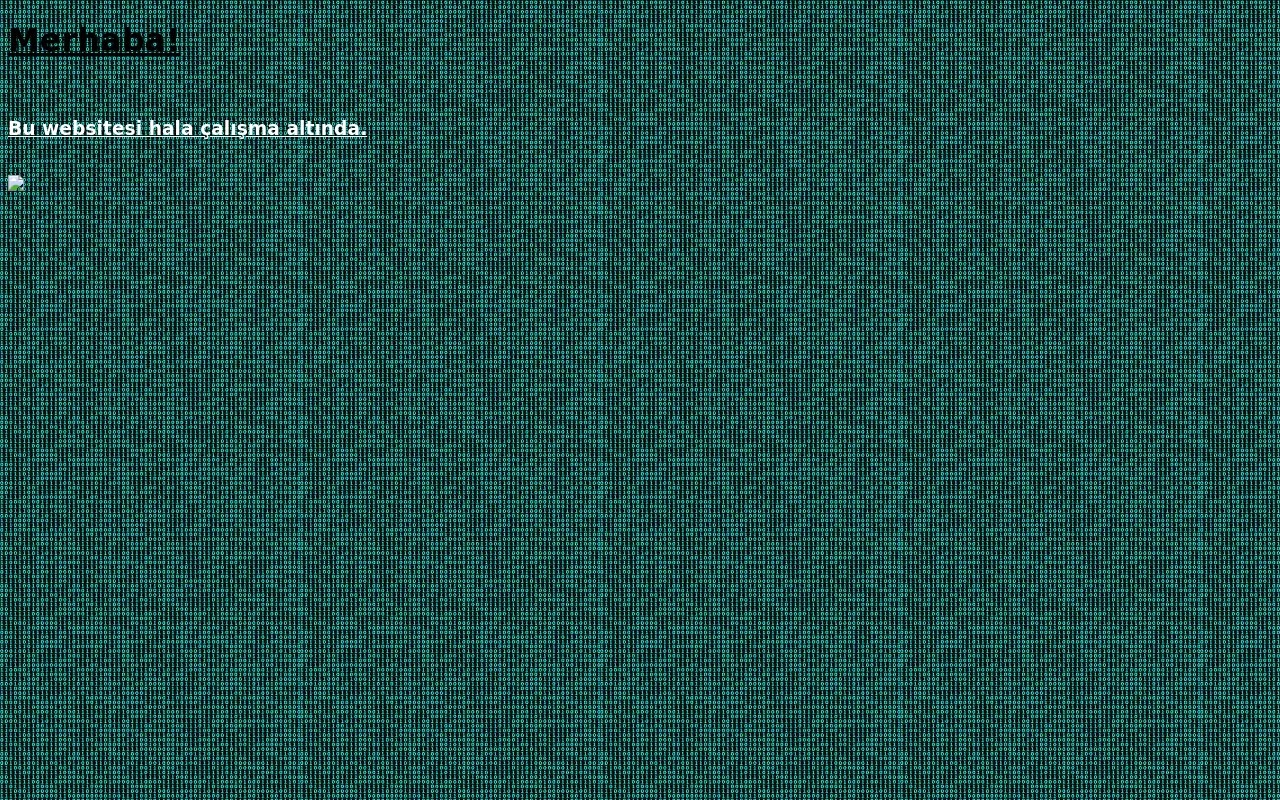
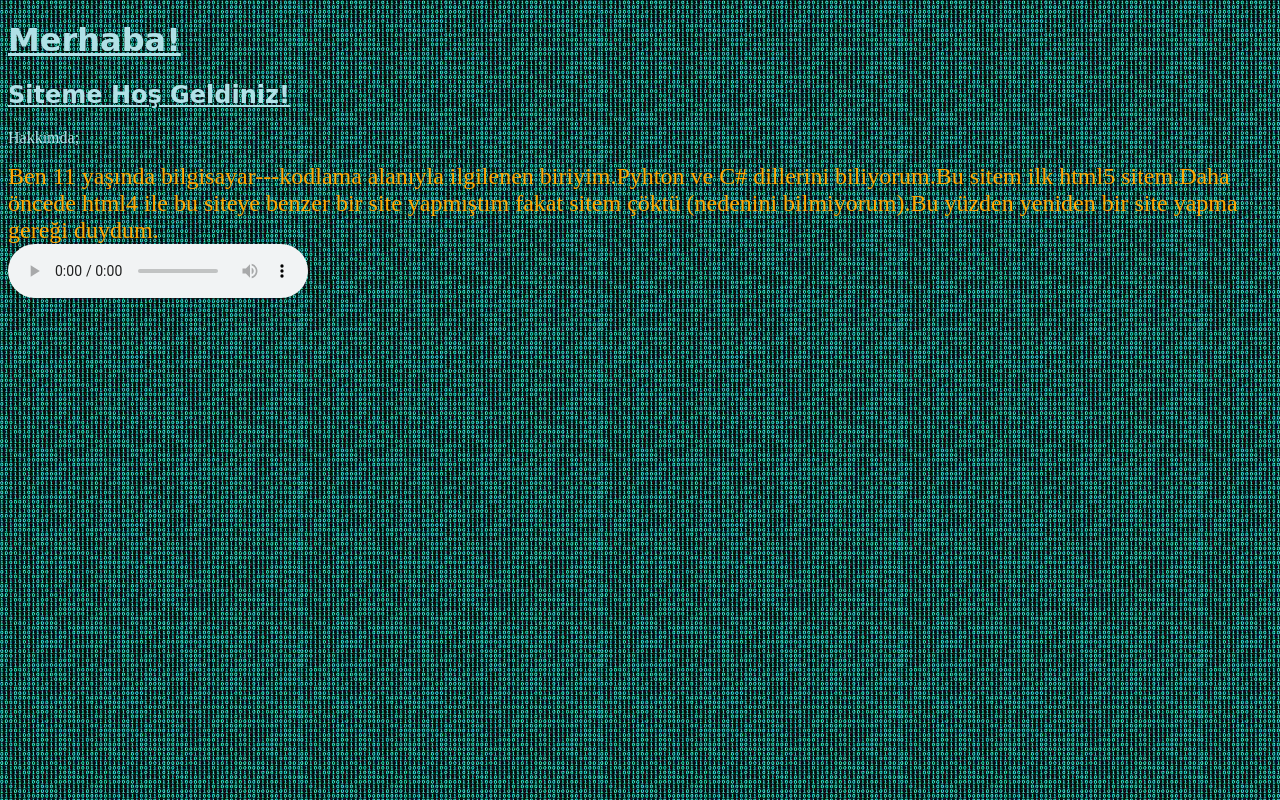
Before and after one commit to cinar06/cinar.github.io, a plain HTML site: page index.html in a window 1280 px wide. Drawn offline with Linux system fonts and the light colour scheme.

Commit message:
Add files via upload

```diff
--- a/index.html
+++ b/index.html
@@ -7,11 +7,14 @@
 
 	</head>
 	<body style="background-image:url('binary.jpg');">
-		<h1 style="font-family:cursive;"> <u> Merhaba! </u> </h1>
-		<br>
-		<h3 style="font-family:cursive;  color : white ;"> <u> Bu websitesi hala çalışma altında. </u> </h3>
-		<br>
-		<img src="kedi.jpg">
+		<h1 style="font-family:cursive; color : powderblue;"> <u> Merhaba! </u> </h1>
+		<h2 style="font-family:cursive;  color : powderblue ;"> <u> Siteme Hoş Geldiniz! </u> </h2>
+		<p style= color:powderblue; font size = "19";> Hakkımda;</font>  </p>
+		<p style= color:orange;> <font size="5">Ben 11 yaşında bilgisayar---kodlama alanıyla ilgilenen biriyim.Pyhton ve C# dillerini biliyorum.Bu sitem ilk html5 sitem.Daha öncede html4 ile bu siteye benzer bir site yapmıştım fakat sitem çöktü (nedenini bilmiyorum).Bu yüzden yeniden bir site yapma gereği duydum.</font>
+	<br>
+<audio controls autoplay>
+	<source src="title.ogg" type="audio/ogg">
+</audio>
 	</body>
 	<style>
 
```
Also changed, not shown: firewall.gif (added), microsoft.gif (added), rover.jpg (added), 2 other files.
